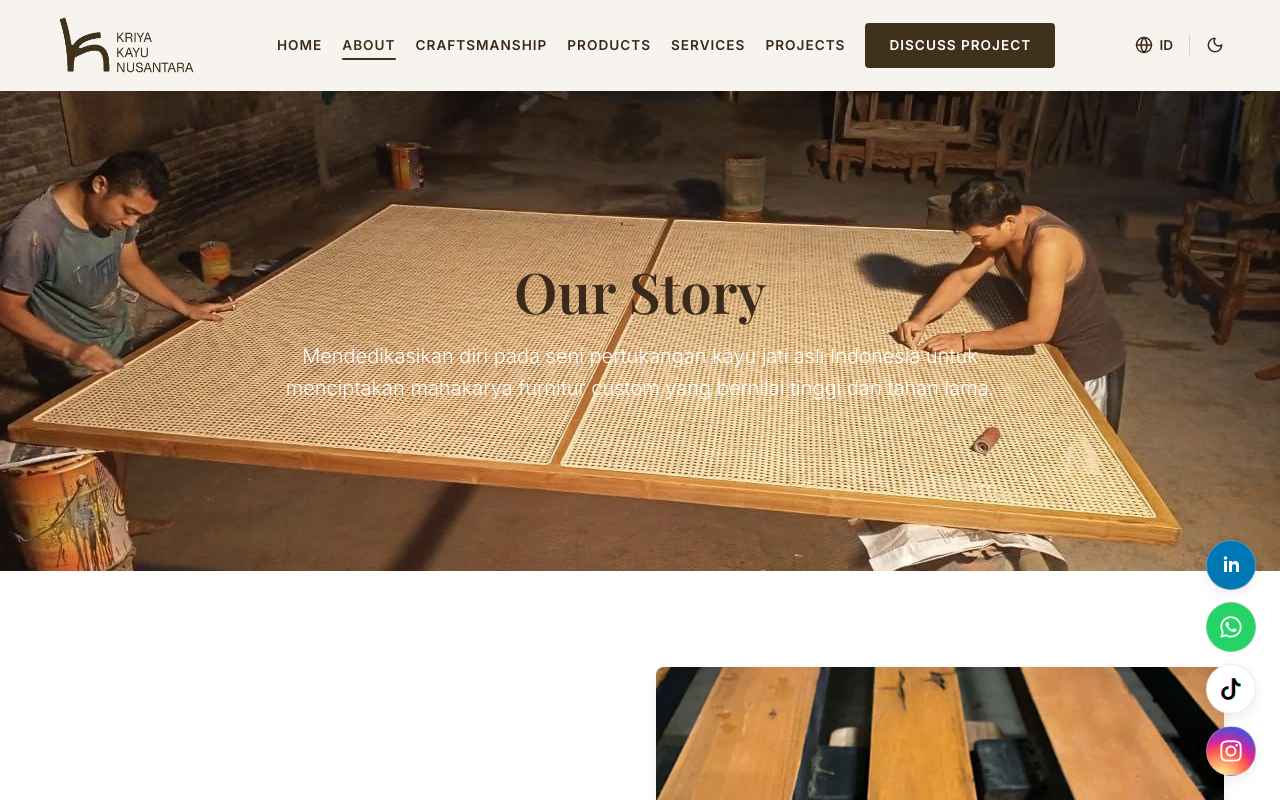
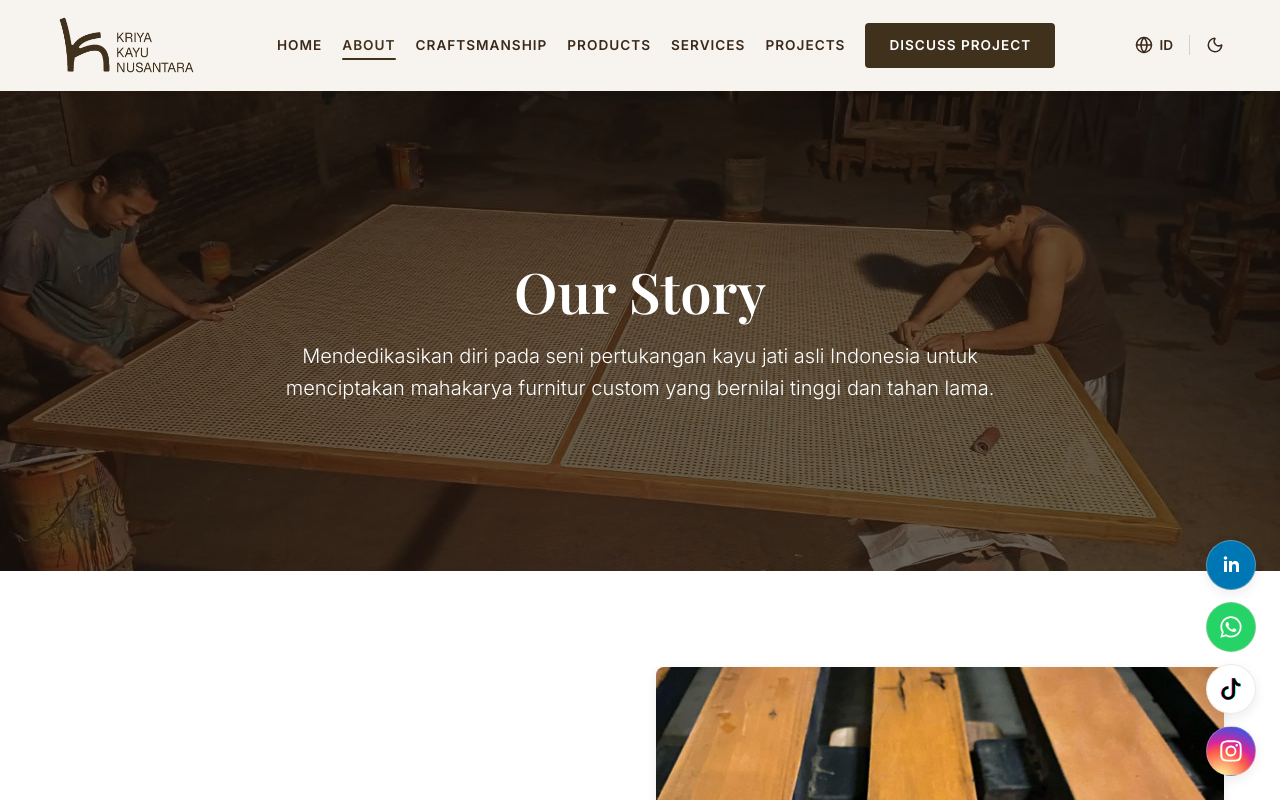
Before and after one commit to Alialkhozini/kriya-kayu-nusantara, a React (Vite) app: page /about in a window 1280 px wide. Shown: the top 800 px of the page. Built offline with nearby package versions, Linux system fonts and the light colour scheme; a web font is replaced by a local one.

Commit message:
feat: create CSS files for application pages and define global project styles

```diff
--- a/src/index.css
+++ b/src/index.css
@@ -16,6 +16,7 @@
   /* Text sitting on a darkened photograph. Deliberately NOT redefined for
      dark mode — the overlay is dark in both themes, so this must not flip. */
   --c-on-media: #D4C7B8;
+  --c-overlay-mid: rgba(20, 15, 10, 0.65); /* Dark overlay for text readability on banners */
 
   /* Typography */
   --font-heading: 'Playfair Display', serif;
--- a/src/pages/About.css
+++ b/src/pages/About.css
@@ -35,6 +35,7 @@
 .about-hero-content h1 {
   font-size: 3.5rem;
   margin-bottom: 1rem;
+  color: var(--text-light);
 }
 
 .about-hero-content p {
--- a/src/pages/Contact.css
+++ b/src/pages/Contact.css
@@ -33,6 +33,7 @@
 .contact-hero-content h1 {
   font-size: 3rem;
   margin-bottom: 0.5rem;
+  color: var(--text-light);
 }
 
 .contact-hero-content p {
--- a/src/pages/Craftsmanship.css
+++ b/src/pages/Craftsmanship.css
@@ -34,6 +34,7 @@
 .craft-hero-content h1 {
   font-size: 3rem;
   margin-bottom: 1rem;
+  color: var(--text-light);
 }
 
 .craft-hero-content p {
--- a/src/pages/Projects.css
+++ b/src/pages/Projects.css
@@ -33,6 +33,7 @@
 .projects-hero-content h1 {
   font-size: 3rem;
   margin-bottom: 0.5rem;
+  color: var(--text-light);
 }
 
 .projects-hero-content p {
```
